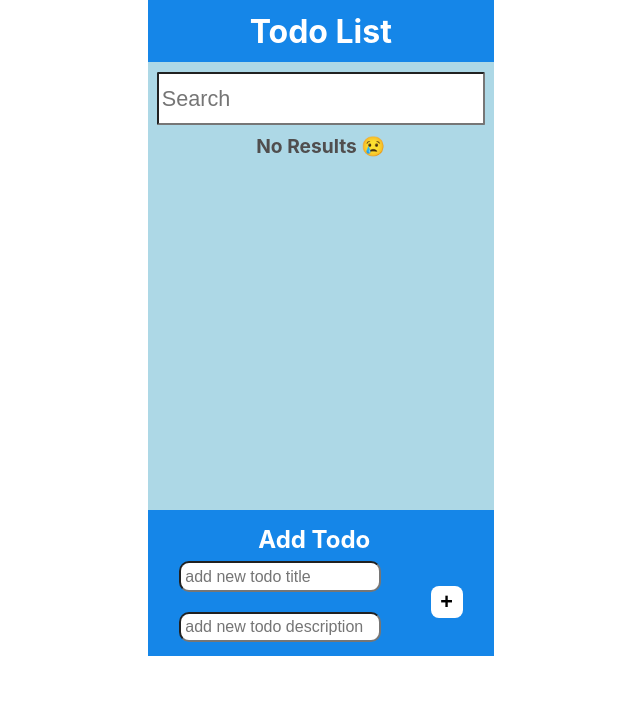
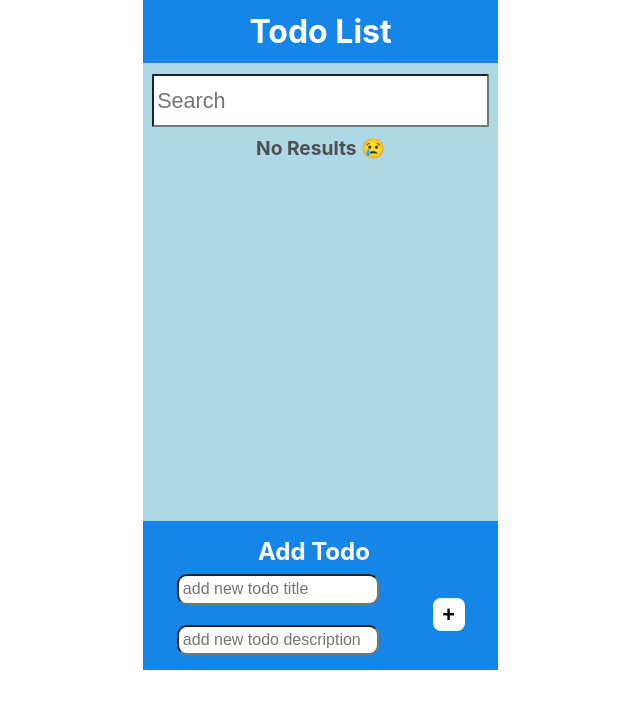
Before and after one commit to KhushiiAggrawal/ReactTodo, a React (Create React App) app: page / in a window 1280 px wide. Shown: the top 708 px of the page, without its empty margins (312-952 px from the left). Built offline with nearby package versions, Linux system fonts and the light colour scheme.

Commit message:
Update App.css

```diff
--- a/src/App.css
+++ b/src/App.css
@@ -5,8 +5,8 @@
 
 .app{
   display: flex;
-  width: 360px;
-  height: 656px;
+  width: 370px;
+  height: 670px;
   flex-direction: column;
 }
 
```
